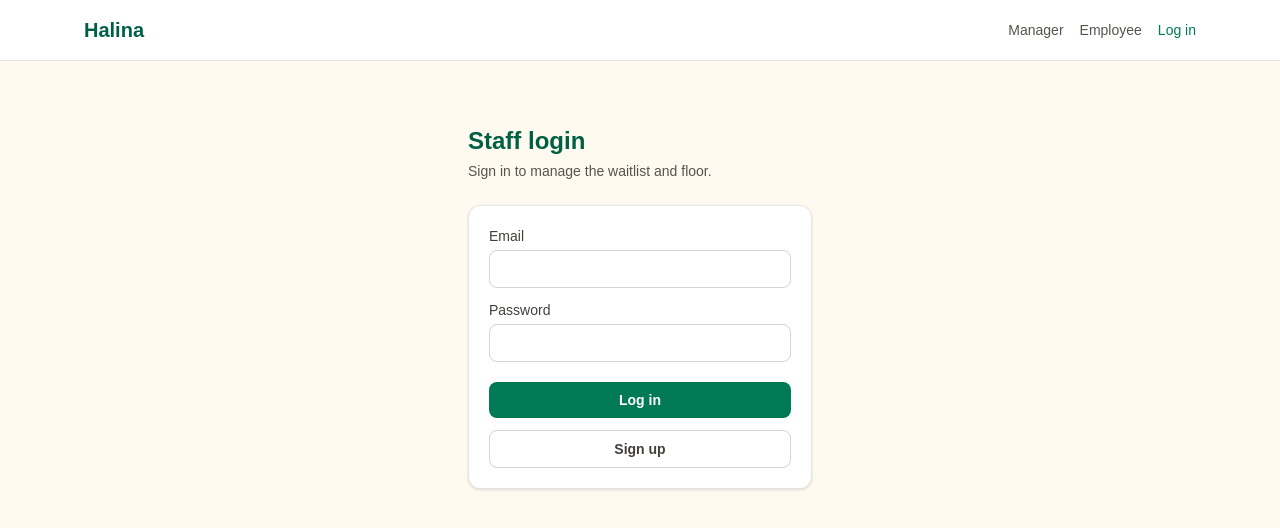
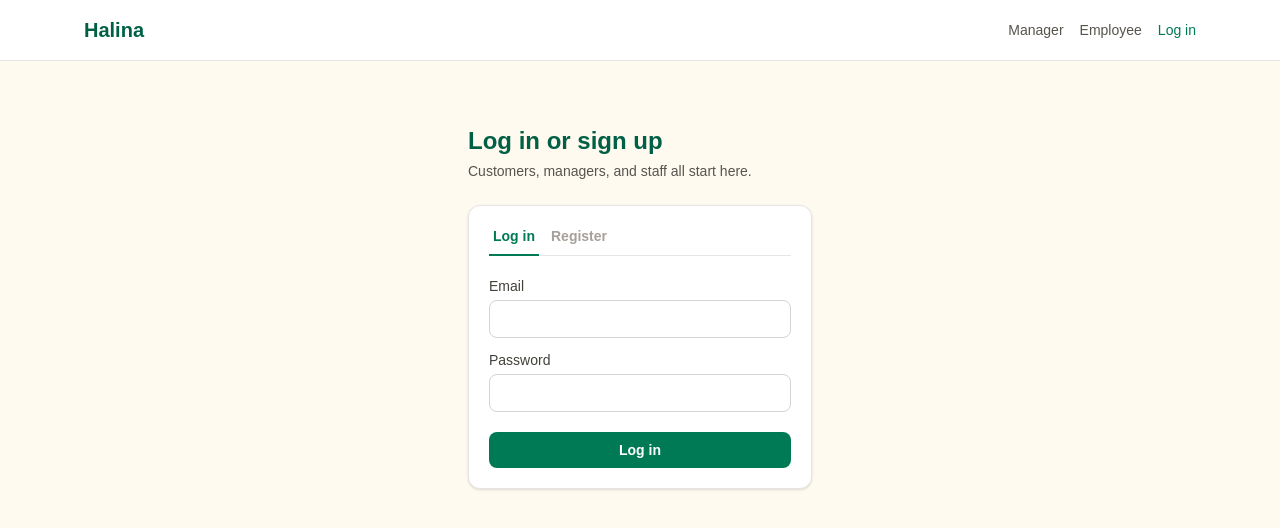
Before and after one commit to g4vin001/RestaurantApp, a Next.js app: page /login in a window 1280 px wide. Shown: the top 528 px of the page. Built offline with nearby package versions, Linux system fonts and the light colour scheme; no server answers.

Commit message:
Changed account registration to take more inputs including the role of the user
Manager pages can only be accessed by manager accounts and employee pages cannot be accessed by customer accounts

```diff
--- /dev/null
+++ b/app/employee/layout.tsx
@@ -0,0 +1,21 @@
+import { redirect } from "next/navigation";
+import { prisma } from "@/lib/prisma";
+import { ROLE_HOME } from "@/lib/roles";
+import { createClient } from "@/lib/supabase/server";
+
+export default async function EmployeeLayout({ children }: { children: React.ReactNode }) {
+  const supabase = await createClient();
+  const {
+    data: { user },
+  } = await supabase.auth.getUser();
+
+  if (!user) redirect("/login?redirectTo=/employee");
+
+  const profile = await prisma.profile.findUnique({ where: { id: user.id } });
+  // Managers oversee the floor too, so they're allowed into the employee view.
+  if (profile?.role !== "EMPLOYEE" && profile?.role !== "MANAGER") {
+    redirect(ROLE_HOME[profile?.role ?? "CUSTOMER"]);
+  }
+
+  return <>{children}</>;
+}
--- /dev/null
+++ b/app/login/AuthForms.tsx
@@ -0,0 +1,95 @@
+"use client";
+
+import { useState } from "react";
+import { login, signup } from "./actions";
+
+type Mode = "login" | "register";
+type RoleOption = "CUSTOMER" | "MANAGER" | "EMPLOYEE";
+
+const inputClass = "mt-1 w-full rounded-lg border border-stone-300 px-3 py-2 text-sm";
+const labelClass = "text-sm font-medium text-stone-700";
+
+export function AuthForms({ redirectTo }: { redirectTo?: string }) {
+  const [mode, setMode] = useState<Mode>("login");
+  const [role, setRole] = useState<RoleOption>("CUSTOMER");
+  const needsRestaurant = role !== "CUSTOMER";
+
+  return (
+    <div>
+      <div className="mb-5 flex gap-2 border-b border-stone-200">
+        <button
+          type="button"
+          onClick={() => setMode("login")}
+          className={`-mb-px border-b-2 px-1 pb-2 text-sm font-semibold ${mode === "login" ? "border-emerald-700 text-emerald-700" : "border-transparent text-stone-400"}`}
+        >
+          Log in
+        </button>
+        <button
+          type="button"
+          onClick={() => setMode("register")}
+          className={`-mb-px border-b-2 px-1 pb-2 text-sm font-semibold ${mode === "register" ? "border-emerald-700 text-emerald-700" : "border-transparent text-stone-400"}`}
+        >
+          Register
+        </button>
+      </div>
+
+      {mode === "login" ? (
+        <form className="flex flex-col gap-3" action={login}>
+          {redirectTo && <input type="hidden" name="redirectTo" value={redirectTo} />}
+          <label className={labelClass}>
+            Email
+            <input name="email" type="email" required className={inputClass} />
+          </label>
+          <label className={labelClass}>
+            Password
+            <input name="password" type="password" required minLength={6} className={inputClass} />
+          </label>
+          <button type="submit" className="mt-2 rounded-lg bg-emerald-700 px-3 py-2 text-sm font-semibold text-white">
+            Log in
+          </button>
+        </form>
+      ) : (
+        <form className="flex flex-col gap-3" action={signup}>
+          <label className={labelClass}>
+            Display name
+            <input name="displayName" required className={inputClass} />
+          </label>
+          <label className={labelClass}>
+            Email
+            <input name="email" type="email" required className={inputClass} />
+          </label>
+          <label className={labelClass}>
+            Password
+            <input name="password" type="password" required minLength={6} className={inputClass} />
+          </label>
+          <label className={labelClass}>
+            Confirm password
+            <input name="confirmPassword" type="password" required minLength={6} className={inputClass} />
+          </label>
+          <label className={labelClass}>
+            Account type
+            <select
+              name="role"
+              value={role}
+              onChange={(e) => setRole(e.target.value as RoleOption)}
+              className={`${inputClass} bg-white`}
+            >
+              <option value="CUSTOMER">Customer</option>
+              <option value="MANAGER">Manager</option>
+              <option value="EMPLOYEE">Employee</option>
+            </select>
+          </label>
+          {needsRestaurant && (
+            <label className={labelClass}>
+              Restaurant
+              <input name="restaurant" required className={inputClass} placeholder="Which restaurant do you work at?" />
+            </label>
+          )}
+          <button type="submit" className="mt-2 rounded-lg bg-emerald-700 px-3 py-2 text-sm font-semibold text-white">
+            Create account
+          </button>
+        </form>
+      )}
+    </div>
+  );
+}
--- a/app/login/actions.ts
+++ b/app/login/actions.ts
@@ -1,35 +1,72 @@
 "use server";
 
 import { redirect } from "next/navigation";
+import { setFlash } from "@/lib/flash";
+import { prisma } from "@/lib/prisma";
+import { ROLE_HOME, parseRole } from "@/lib/roles";
 import { createClient } from "@/lib/supabase/server";
 
 export async function login(formData: FormData) {
   const email = formData.get("email") as string;
   const password = formData.get("password") as string;
-  const redirectTo = (formData.get("redirectTo") as string) || "/manager";
+  const redirectTo = (formData.get("redirectTo") as string) || undefined;
 
   const supabase = await createClient();
-  const { error } = await supabase.auth.signInWithPassword({ email, password });
+  const { data, error } = await supabase.auth.signInWithPassword({ email, password });
 
   if (error) {
-    redirect(`/login?error=${encodeURIComponent(error.message)}&redirectTo=${encodeURIComponent(redirectTo)}`);
+    await setFlash("error", error.message);
+    redirect(redirectTo ? `/login?redirectTo=${encodeURIComponent(redirectTo)}` : "/login");
   }
 
-  redirect(redirectTo);
+  const profile = await prisma.profile.findUnique({ where: { id: data.user.id } });
+  redirect(redirectTo ?? ROLE_HOME[profile?.role ?? "CUSTOMER"]);
 }
 
 export async function signup(formData: FormData) {
+  const displayName = formData.get("displayName") as string;
   const email = formData.get("email") as string;
   const password = formData.get("password") as string;
+  const confirmPassword = formData.get("confirmPassword") as string;
+  const role = parseRole(formData.get("role"));
+  const restaurant = (formData.get("restaurant") as string | null)?.trim() || null;
+
+  if (password !== confirmPassword) {
+    await setFlash("error", "Passwords do not match.");
+    redirect("/login");
+  }
+
+  if (role !== "CUSTOMER" && !restaurant) {
+    await setFlash("error", "Restaurant is required for manager and employee accounts.");
+    redirect("/login");
+  }
 
   const supabase = await createClient();
-  const { error } = await supabase.auth.signUp({ email, password });
+  const { data, error } = await supabase.auth.signUp({ email, password });
 
   if (error) {
-    redirect(`/login?error=${encodeURIComponent(error.message)}`);
+    await setFlash("error", error.message);
+    redirect("/login");
   }
 
-  redirect("/login?message=Check your email to confirm your account.");
+  // An empty `identities` array signals that no new account was actually created.
+  if (!data.user || data.user.identities?.length === 0) {
+    await setFlash("error", "An account with this email already exists. Try logging in instead.");
+    redirect("/login");
+  }
+
+  await prisma.profile.create({
+    data: {
+      id: data.user.id,
+      email,
+      displayName,
+      role,
+      restaurant: role === "CUSTOMER" ? null : restaurant,
+    },
+  });
+
+  await setFlash("message", "Check your email to confirm your account.");
+  redirect("/login");
 }
 
 export async function logout() {
--- a/app/login/page.tsx
+++ b/app/login/page.tsx
@@ -1,37 +1,28 @@
 import { PageCard } from "@/components/PageCard";
-import { login, signup } from "./actions";
+import { readFlash } from "@/lib/flash";
+import { AuthForms } from "./AuthForms";
 
 export default async function LoginPage({
   searchParams,
 }: {
-  searchParams: Promise<{ error?: string; message?: string; redirectTo?: string }>;
+  searchParams: Promise<{ redirectTo?: string }>;
 }) {
-  const { error, message, redirectTo } = await searchParams;
+  const { redirectTo } = await searchParams;
+  const [notice, error, message] = await Promise.all([
+    readFlash("notice"),
+    readFlash("error"),
+    readFlash("message"),
+  ]);
 
   return (
     <main className="mx-auto max-w-sm px-5 py-16">
-      <h1 className="text-2xl font-bold text-emerald-800">Staff login</h1>
-      <p className="mt-1 text-sm text-stone-600">Sign in to manage the waitlist and floor.</p>
+      <h1 className="text-2xl font-bold text-emerald-800">Log in or sign up</h1>
+      <p className="mt-1 text-sm text-stone-600">Customers, managers, and staff all start here.</p>
       <PageCard className="mt-6">
+        {notice && <p className="mb-4 rounded-lg bg-amber-50 px-3 py-2 text-sm text-amber-800">{notice}</p>}
         {error && <p className="mb-4 rounded-lg bg-red-50 px-3 py-2 text-sm text-red-700">{error}</p>}
         {message && <p className="mb-4 rounded-lg bg-emerald-50 px-3 py-2 text-sm text-emerald-700">{message}</p>}
-        <form className="flex flex-col gap-3">
-          <input type="hidden" name="redirectTo" value={redirectTo ?? "/manager"} />
-          <label className="text-sm font-medium text-stone-700">
-            Email
-            <input name="email" type="email" required className="mt-1 w-full rounded-lg border border-stone-300 px-3 py-2 text-sm" />
-          </label>
-          <label className="text-sm font-medium text-stone-700">
-            Password
-            <input name="password" type="password" required minLength={6} className="mt-1 w-full rounded-lg border border-stone-300 px-3 py-2 text-sm" />
-          </label>
-          <button formAction={login} className="mt-2 rounded-lg bg-emerald-700 px-3 py-2 text-sm font-semibold text-white">
-            Log in
-          </button>
-          <button formAction={signup} className="rounded-lg border border-stone-300 px-3 py-2 text-sm font-semibold text-stone-700">
-            Sign up
-          </button>
-        </form>
+        <AuthForms redirectTo={redirectTo} />
       </PageCard>
     </main>
   );
--- /dev/null
+++ b/app/manager/layout.tsx
@@ -0,0 +1,18 @@
+import { redirect } from "next/navigation";
+import { prisma } from "@/lib/prisma";
+import { ROLE_HOME } from "@/lib/roles";
+import { createClient } from "@/lib/supabase/server";
+
+export default async function ManagerLayout({ children }: { children: React.ReactNode }) {
+  const supabase = await createClient();
+  const {
+    data: { user },
+  } = await supabase.auth.getUser();
+
+  if (!user) redirect("/login?redirectTo=/manager");
+
+  const profile = await prisma.profile.findUnique({ where: { id: user.id } });
+  if (profile?.role !== "MANAGER") redirect(ROLE_HOME[profile?.role ?? "CUSTOMER"]);
+
+  return <>{children}</>;
+}
--- /dev/null
+++ b/lib/roles.ts
@@ -0,0 +1,13 @@
+import type { Role } from "@/lib/generated/prisma/client";
+
+export const ROLES = ["CUSTOMER", "MANAGER", "EMPLOYEE"] as const satisfies readonly Role[];
+
+export const ROLE_HOME: Record<Role, string> = {
+  CUSTOMER: "/",
+  MANAGER: "/manager",
+  EMPLOYEE: "/employee",
+};
+
+export function parseRole(value: FormDataEntryValue | null): Role {
+  return (ROLES as readonly string[]).includes(value as string) ? (value as Role) : "CUSTOMER";
+}
```
